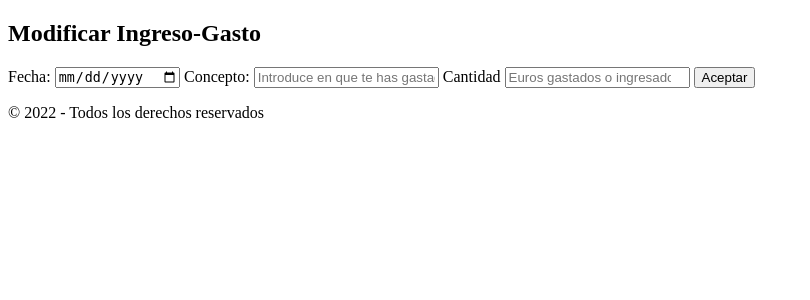
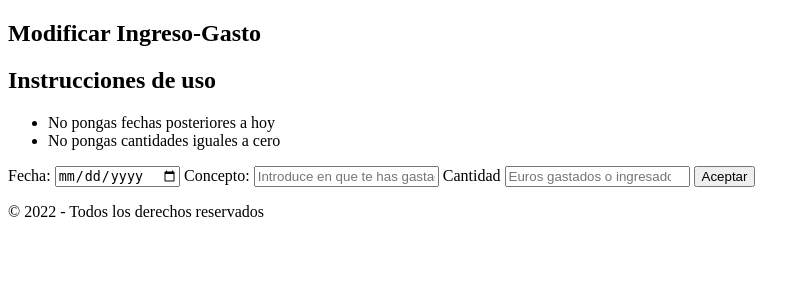
Before and after one commit to KeepCodingCeroXII/ingresos_gastos, a Flask app: template registro_ig/templates/update.html in a window 1280 px wide. Shown: the part 60-360 px from the top of the page, without its empty margins (0-810 px from the left). Run offline with Flask 2, Linux system fonts and the light colour scheme; the template is opened without the code that fills it, so the values that code supplies are empty.

Commit message:
algo de css

```diff
--- /dev/null
+++ b/registro_ig/static/styles.css
@@ -0,0 +1,8 @@
+li.error {
+    color: #ff0000;
+    text-decoration: underline;
+}
+
+#quantity {
+    color: blue;
+}
--- a/registro_ig/templates/base.html
+++ b/registro_ig/templates/base.html
@@ -5,6 +5,7 @@
     <meta name="viewport" content="width=device-width, initial-scale=1.0">
     <title>Ingresos-Gastos: {{ pageTitle }} {# Este hueco es para una variable#}</title>
     <!-- Soy un comentario html {{ pageTitle }}-->
+    <link rel="stylesheet" href="/static/styles.css">
 </head>
 <body>
     <header>
--- a/registro_ig/templates/update.html
+++ b/registro_ig/templates/update.html
@@ -2,18 +2,26 @@
 
 {% block pageContent %}
         <h1>Modificar Ingreso-Gasto</h1>
+        <h2>Instrucciones de uso</h2>
+        <ul>
+            <li>No pongas fechas posteriores a hoy</li>
+            <li>No pongas cantidades iguales a cero</li>
+        </ul>
         <form action="/modificar/{{ registro[0] }}" method="post">
                 <label for="date">Fecha:</label>
                 <input type="date" name="date"
+                       id="date"
                        value="{{ registro[1] }}" required>
 
                 <label for="concept">Concepto:</label>
                 <input type="text" name="concept"
+                       id="concept"
                        placeholder="Introduce en que te has gastado la pasta"
                        value="{{ registro[2] }}">
 
                 <label for="quantity">Cantidad</label>
                 <input type="number" name="quantity"
+                       id="quantity"
                        placeholder="Euros gastados o ingresados"
                        step="0.01"
                        value="{{ registro[3] }}">
@@ -23,7 +31,7 @@
         <article class="errores">
                 <ul>
                         {% for error in msgErrors %}
-                        <li>{{ error }}</li>
+                        <li class="error">{{ error }}</li>
                         {% endfor %}
                 </ul>
         </article>
```
